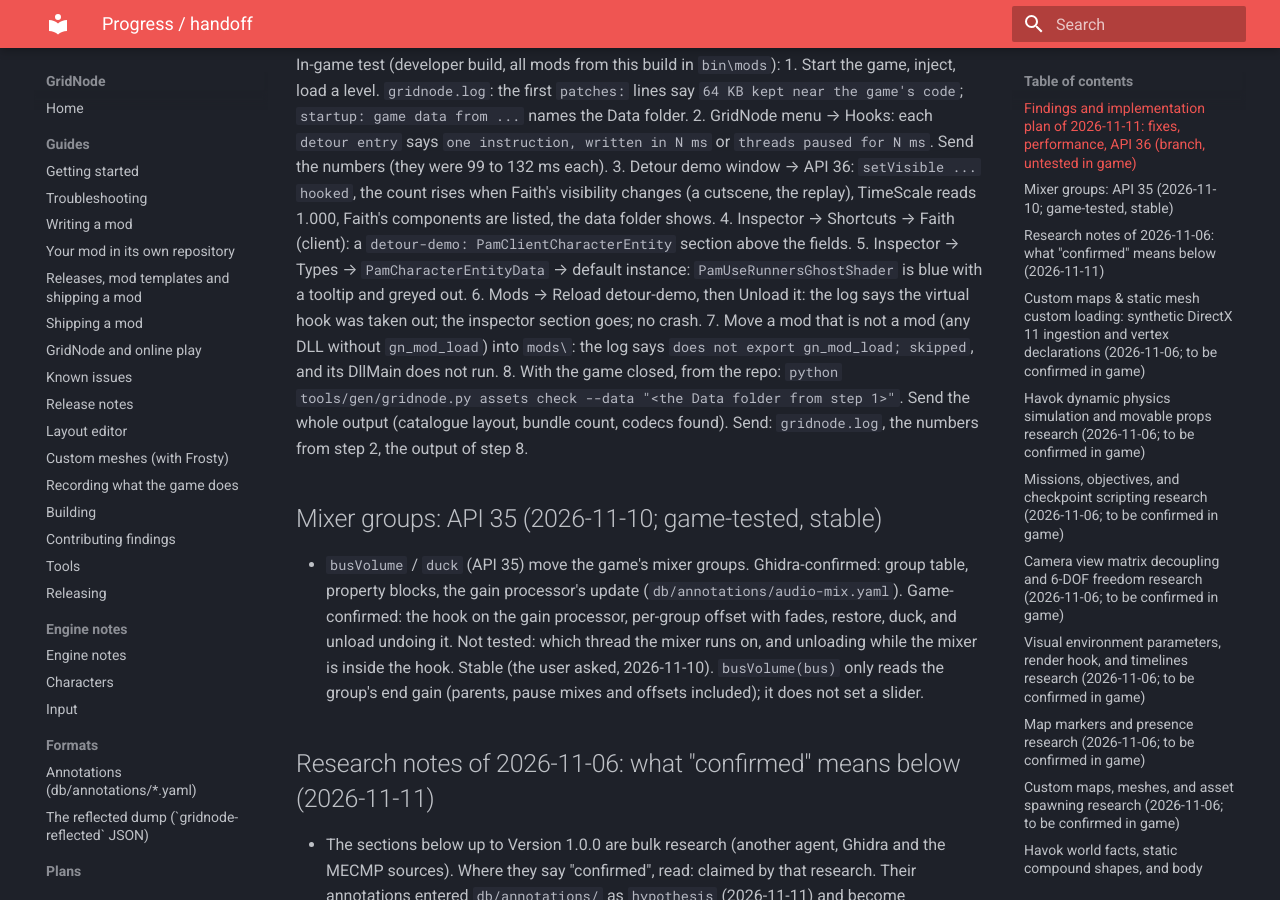
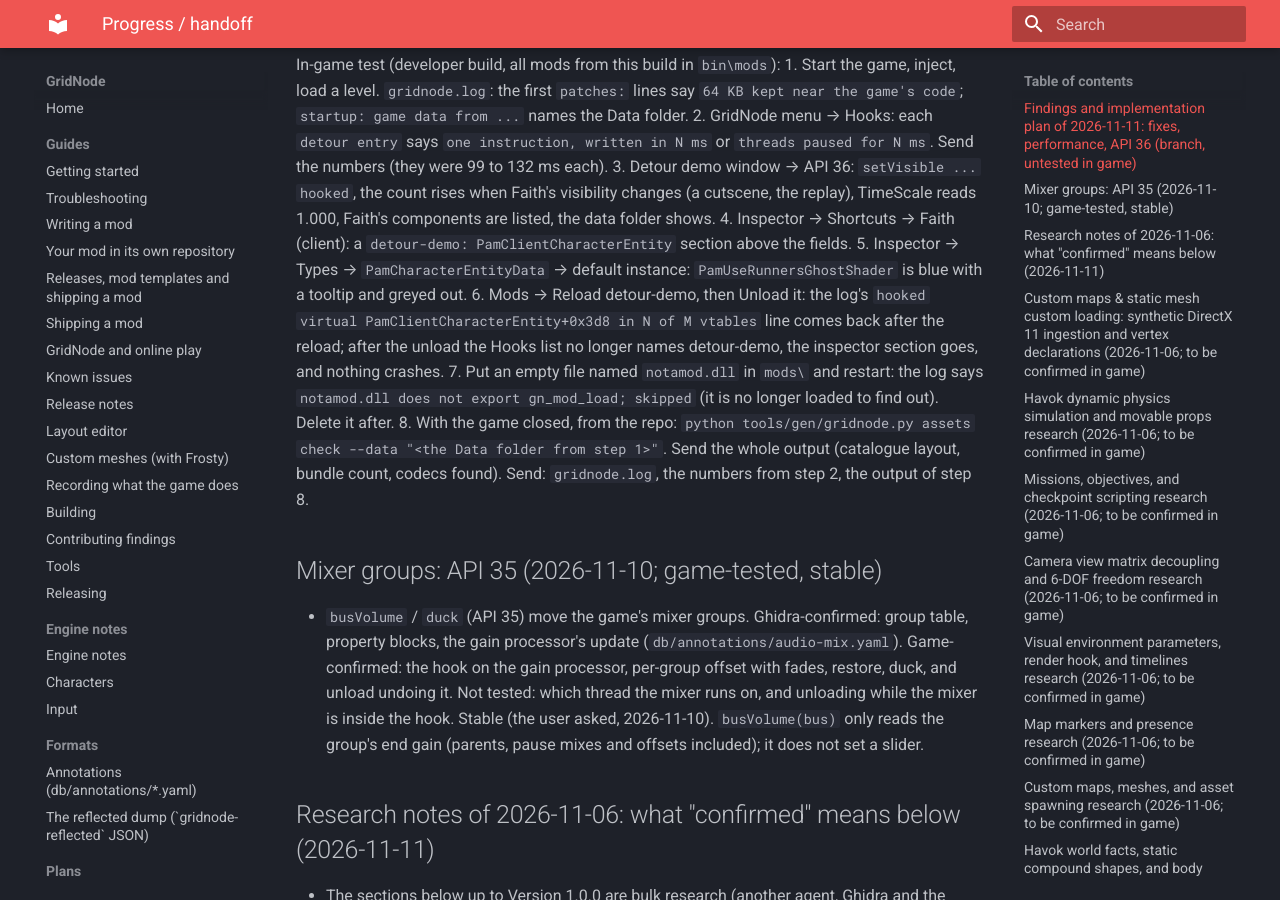
Before and after one commit to CodeNameMeteor/Gridnode, an MkDocs documentation site: the page built from docs/progress.md, in a window 1280 px wide and 900 px high, scrolled down 1223 px. Built offline with MkDocs 1.6.1 and Material for MkDocs 9.7.7, drawn with Linux system fonts in a browser that asks for light colours.

Commit message:
progress.md: in-game test steps 6 and 7 made concrete
Co-Authored-By: Claude Opus 5.5 <noreply@anthropic.com>
Claude-Session: https://claude.ai/code/session_019UGCLf6Ks3eQC9xMHytTtg

```diff
--- a/docs/progress.md
+++ b/docs/progress.md
@@ -52,10 +52,11 @@ In-game test (developer build, all mods from this build in `bin\mods`):
 4. Inspector → Shortcuts → Faith (client): a `detour-demo: PamClientCharacterEntity` section above the fields.
 5. Inspector → Types → `PamCharacterEntityData` → default instance: `PamUseRunnersGhostShader` is blue with a
    tooltip and greyed out.
-6. Mods → Reload detour-demo, then Unload it: the log says the virtual hook was taken out; the inspector
-   section goes; no crash.
-7. Move a mod that is not a mod (any DLL without `gn_mod_load`) into `mods\`: the log says `does not export
-   gn_mod_load; skipped`, and its DllMain does not run.
+6. Mods → Reload detour-demo, then Unload it: the log's `hooked virtual PamClientCharacterEntity+0x3d8 in N
+   of M vtables` line comes back after the reload; after the unload the Hooks list no longer names
+   detour-demo, the inspector section goes, and nothing crashes.
+7. Put an empty file named `notamod.dll` in `mods\` and restart: the log says `notamod.dll does not export
+   gn_mod_load; skipped` (it is no longer loaded to find out). Delete it after.
 8. With the game closed, from the repo: `python tools/gen/gridnode.py assets check --data "<the Data folder
    from step 1>"`. Send the whole output (catalogue layout, bundle count, codecs found).
 Send: `gridnode.log`, the numbers from step 2, the output of step 8.
```
